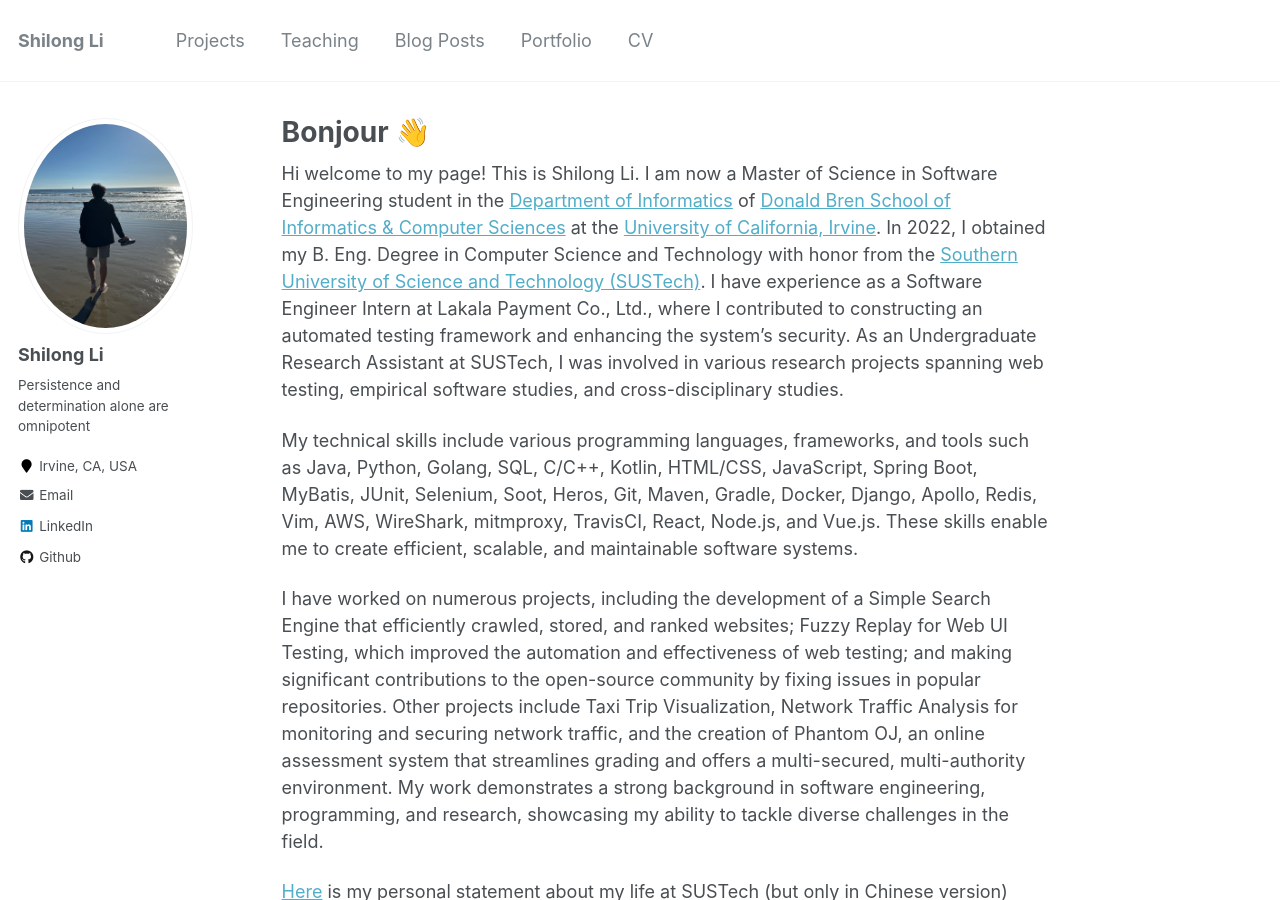
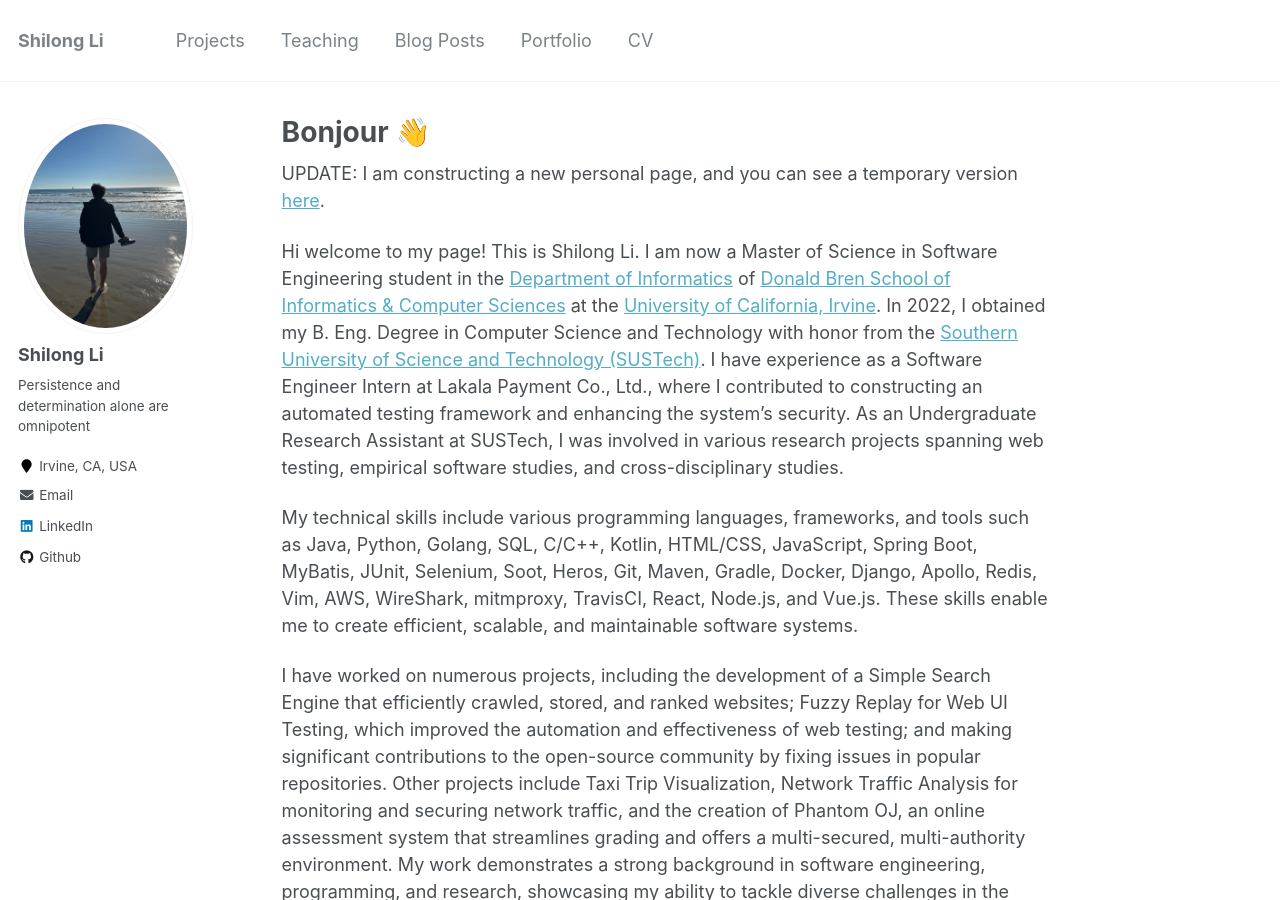
Before and after one commit to lethal233/lethal233.github.io, a Jekyll site: the page built from _pages/about.md, in a window 1280 px wide and 900 px high. Built offline with Jekyll 4.4.1, drawn with Linux system fonts in a browser that asks for light colours.

Commit message:
update about me

```diff
--- a/_pages/about.md
+++ b/_pages/about.md
@@ -8,7 +8,7 @@ redirect_from:
   - /about.html
 ---
 
-
+UPDATE: I am constructing a new personal page, and you can see a temporary version [here](https://shilonl.github.io).
 
  Hi welcome to my page! This is Shilong Li. I am now a Master of Science in Software Engineering student in the [Department of Informatics](https://www.informatics.uci.edu/) of [Donald Bren School of Informatics & Computer Sciences](https://www.ics.uci.edu/) at the [University of California, Irvine](https://uci.edu/). In 2022, I obtained my B. Eng. Degree in Computer Science and Technology with honor from the [Southern University of Science and Technology (SUSTech)](https://www.sustech.edu.cn). I have experience as a Software Engineer Intern at Lakala Payment Co., Ltd., where I contributed to constructing an automated testing framework and enhancing the system's security. As an Undergraduate Research Assistant at SUSTech, I was involved in various research projects spanning web testing, empirical software studies, and cross-disciplinary studies.
 
```
